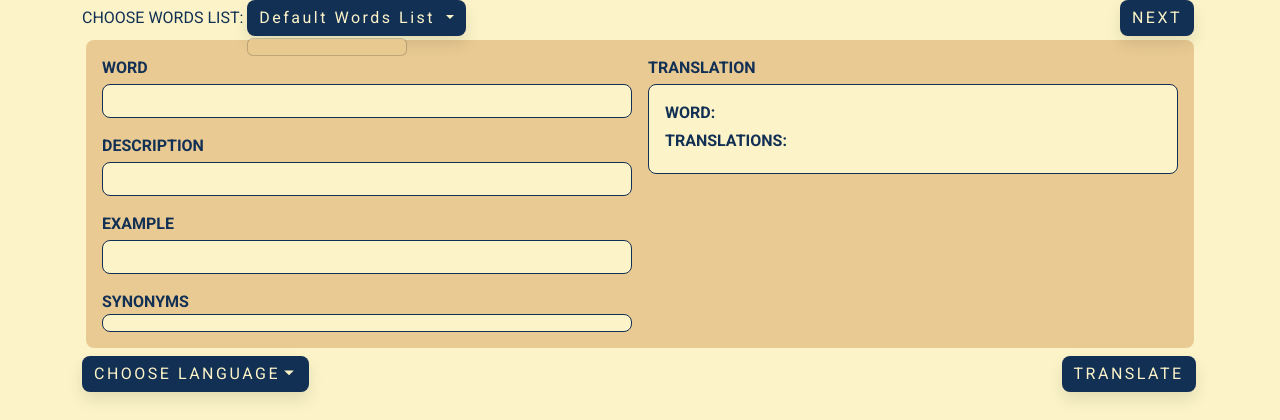
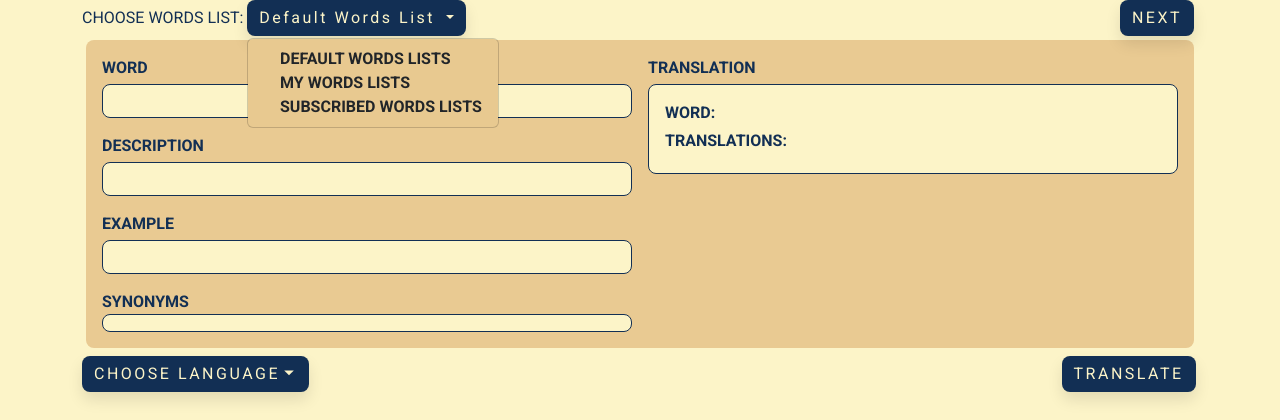
Before and after one commit to cuberkam/wordyforest, a Django app: page / in a window 1280 px wide, after a click on "Default Words List". Shown: the part 69-489 px from the top of the page. Run offline with Django 4.2, Linux system fonts and the light colour scheme; data that the repository does not hold is empty; some libraries are stand-ins or nearby versions.

Commit message:
Words_list list by categories

```diff
--- a/main_page/views.py
+++ b/main_page/views.py
@@ -157,17 +157,13 @@ def translate_word(request):
 
 class Index(View):
     def get(self, request):
-        context = {
-            "selected_words_list_name": "default_words_list",
-            "list_of_words_list": list_of_words_list(request),
-        }
+        context = list_of_words_list(request)
+        context["selected_words_list_name"] = "default_words_list"
 
         return render(request, "index.html", context)
 
     def post(self, request):
-        context = {
-            "list_of_words_list": list_of_words_list(request),
-        }
+        context = list_of_words_list(request)
         button_name = request.POST.get("button")
 
         if button_name == "choose_words_list":
@@ -198,12 +194,11 @@ def give_random_word_from_words_list(ids_list=None):
 
 
 def list_of_words_list(request):
-    all_words_list = WordsList.objects.filter(is_private=False)
+    all_words_list = {"default_words_lists": WordsList.objects.filter(is_private=False)}
 
     if request.user.is_authenticated:
-        user_words_list = WordsList.objects.filter(user=request.user)
-        user_subscribed_list = user_subscribed_lists(request)
-        all_words_list = all_words_list | user_words_list | user_subscribed_list
+        all_words_list["user_words_list"] = WordsList.objects.filter(user=request.user)
+        all_words_list["user_subscribed_list"] = user_subscribed_lists(request)
 
     return all_words_list
 
--- a/templates/index.html
+++ b/templates/index.html
@@ -14,7 +14,9 @@
         {% endif %}
       </button>
       <ul id="choose-list" class="dropdown-menu">
-        {% for words_list in list_of_words_list %}
+
+        <ul><span class="text-uppercase fw-bolder me-3">Default Words Lists</span>
+          {% for words_list in default_words_lists %}
           <form id="choose-list" action="{% url 'index' %}" method="post">
             {% csrf_token %}
             <input type="hidden" class="dropdown-item" name="button" value="choose_words_list">
@@ -30,6 +32,44 @@
           </form>
           {% endfor %}
         </ul>
+
+        <ul><span class="text-uppercase fw-bolder me-3">My Words Lists</span>
+          {% for words_list in user_words_list %}
+          <form id="choose-list" action="{% url 'index' %}" method="post">
+            {% csrf_token %}
+            <input type="hidden" class="dropdown-item" name="button" value="choose_words_list">
+            <input type="hidden" class="dropdown-item" name="words_list_id" value="{{words_list.pk}}">
+            <input type="hidden" class="dropdown-item" name="words_list_name" value="{{words_list.name}}">
+            <button class="dropdown-item" name="button_ismi" value="choose_words_list">
+              {% if words_list.name in "default_words_list" %}
+              Default Words List
+              {% else %}
+              {{words_list.name}}
+              {% endif %}
+            </button>
+          </form>
+          {% endfor %}
+        </ul>
+
+        <ul><span class="text-uppercase fw-bolder me-3">Subscribed Words Lists</span>
+          {% for words_list in user_subscribed_list %}
+          <form id="choose-list" action="{% url 'index' %}" method="post">
+            {% csrf_token %}
+            <input type="hidden" class="dropdown-item" name="button" value="choose_words_list">
+            <input type="hidden" class="dropdown-item" name="words_list_id" value="{{words_list.pk}}">
+            <input type="hidden" class="dropdown-item" name="words_list_name" value="{{words_list.name}}">
+            <button class="dropdown-item" name="button_ismi" value="choose_words_list">
+              {% if words_list.name in "default_words_list" %}
+              Default Words List
+              {% else %}
+              {{words_list.name}}
+              {% endif %}
+            </button>
+          </form>
+          {% endfor %}
+        </ul>
+
+      </ul>
     </div>
   </div>
 </div>
```
Lines whose indentation alone changed are shown as unchanged.
